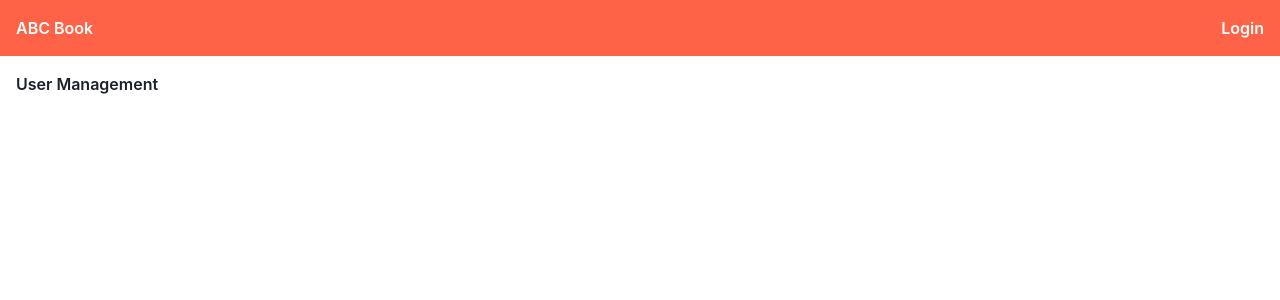
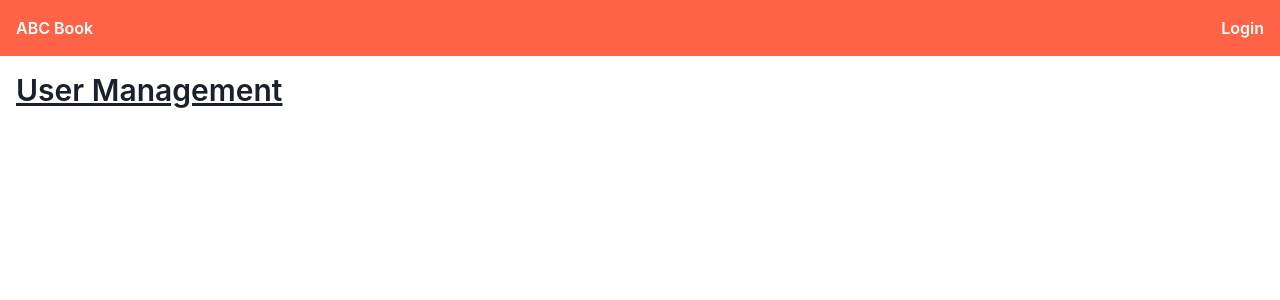
Before and after one commit to benjacoblee/abc-book, a React (Create React App) app: page / in a window 1280 px wide. Shown: the top 300 px of the page. Built offline with nearby package versions, Linux system fonts and the light colour scheme.

Commit message:
chore: update home page style

```diff
--- a/src/App.tsx
+++ b/src/App.tsx
@@ -1,4 +1,4 @@
-import { Container, Link } from "@chakra-ui/react";
+import { Container, Heading, Link } from "@chakra-ui/react";
 import React from "react";
 import { useSelector } from "react-redux";
 import {
@@ -16,9 +16,11 @@ import Users from "./pages/Users";
 
 const Home = () => (
     <Container maxW="container.xl">
-        <Link as={RouterLink} to="/users">
-            User Management
-        </Link>
+        <Heading size="lg" textDecor="underline">
+            <Link as={RouterLink} to="/users">
+                User Management
+            </Link>
+        </Heading>
     </Container>
 );
 
```
